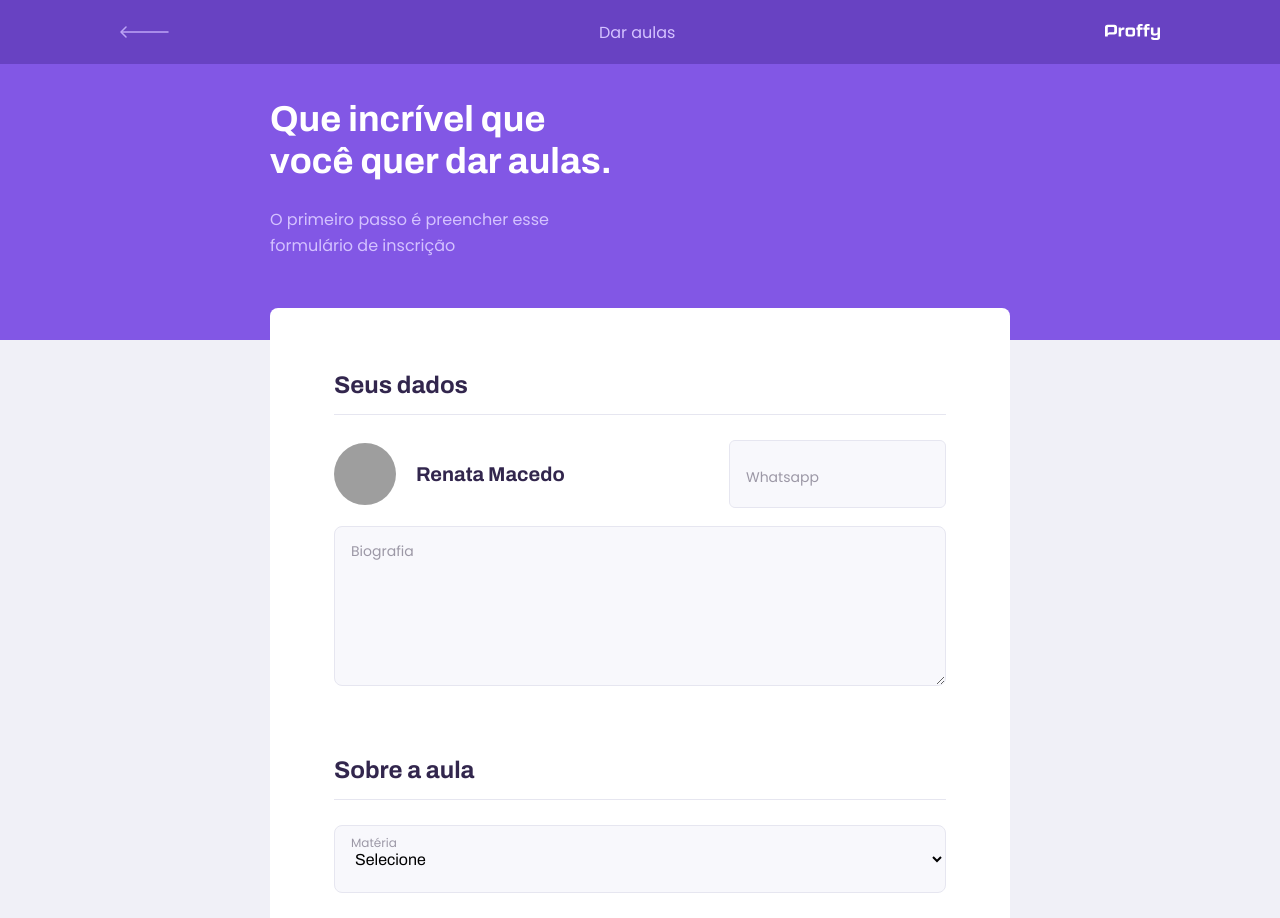
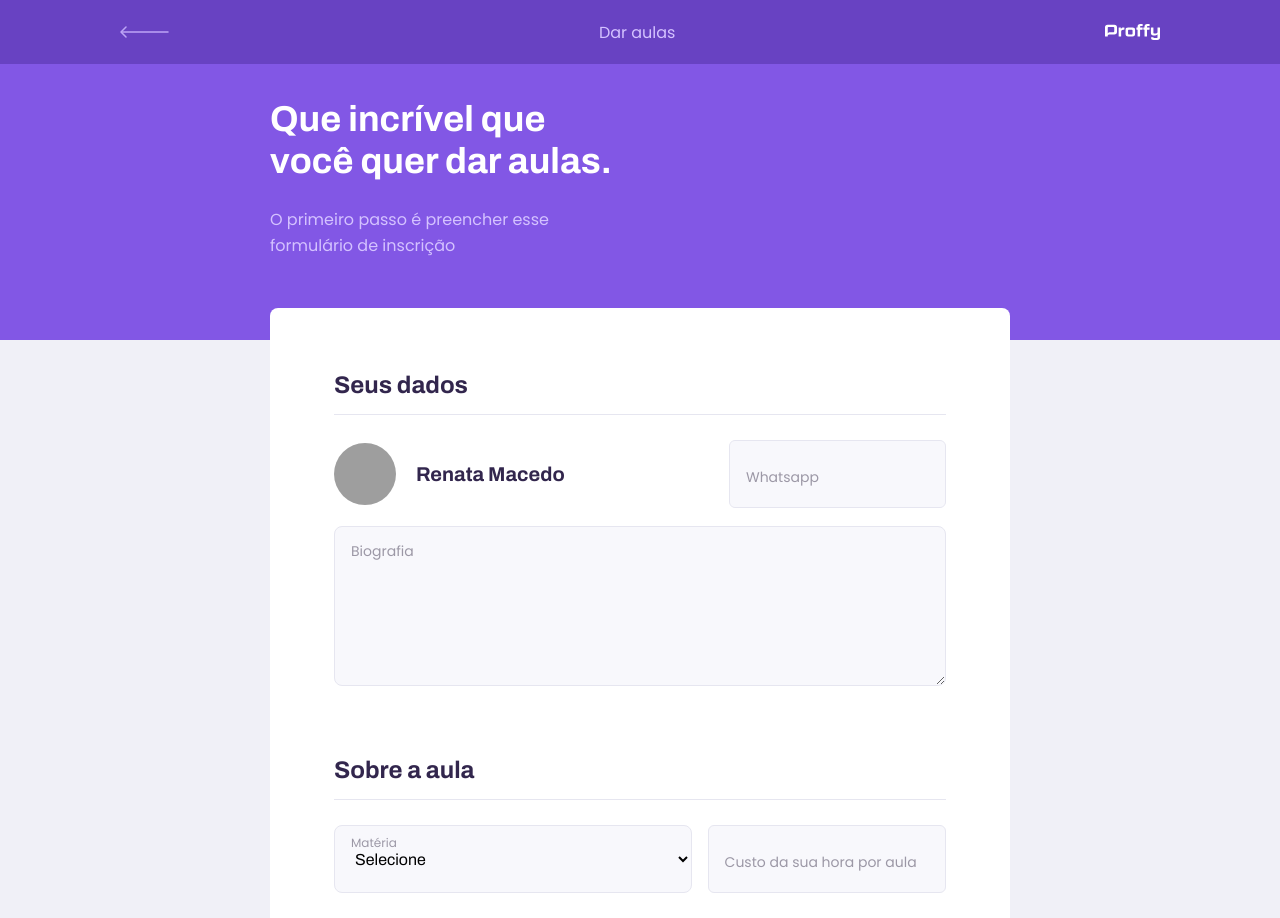
Before and after one commit to macedo-developer/proffy-web, a React (Create React App) app: page /give-classes in a window 1280 px wide. Shown: the top 918 px of the page. Built offline with nearby package versions, Linux system fonts and the light colour scheme; grey boxes are pictures that could not be loaded.

Commit message:
Adjusting input group

```diff
--- a/src/pages/TeacherForm/index.tsx
+++ b/src/pages/TeacherForm/index.tsx
@@ -161,7 +161,7 @@ function TeacherForm() {
           </fieldset>
           <fieldset>
             <legend>Sobre a aula</legend>
-
+            <div className="input-group">
               <Select
                 name="subject"
                 label="Matéria"
@@ -190,6 +190,7 @@ function TeacherForm() {
                   setCost(e.target.value);
                 }}
               />
+            </div>
           </fieldset>
 
           <fieldset>
--- a/src/pages/TeacherForm/styles.css
+++ b/src/pages/TeacherForm/styles.css
@@ -54,10 +54,10 @@
   color: var(--color-primary-dark);
 }
 
-#page-teacher-form main fieldset .input-block + .textarea-block,
+/* #page-teacher-form main fieldset .input-block + .textarea-block,
 #page-teacher-form main fieldset .select-block + .input-block {
   margin-top: 2.4rem;
-}
+} */
 
 #page-teacher-form main .group-itens {
   display: flex;
@@ -160,6 +160,13 @@
     margin-bottom: 0;
   }
 
+  #page-teacher-form main fieldset .input-group {
+    display: grid;
+    grid-template-columns: 3fr 2fr;
+    grid-column-gap: 1rem;
+    column-gap: 1.6rem;
+  }
+
   #page-teacher-form main fieldset .schedule-item {
     display: grid;
     grid-template-columns: 2fr 1fr 1fr;
```
Lines whose indentation alone changed are shown as unchanged.
